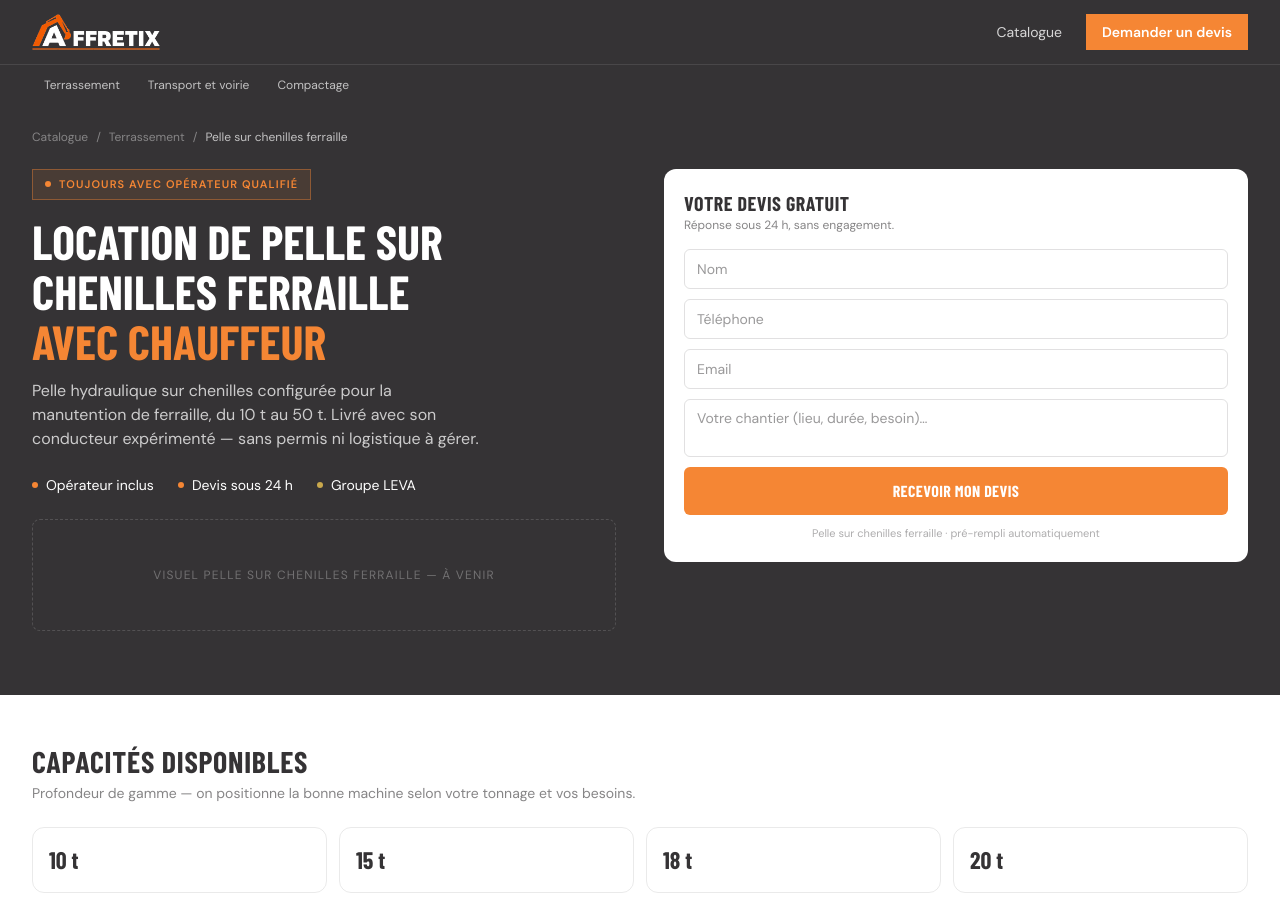
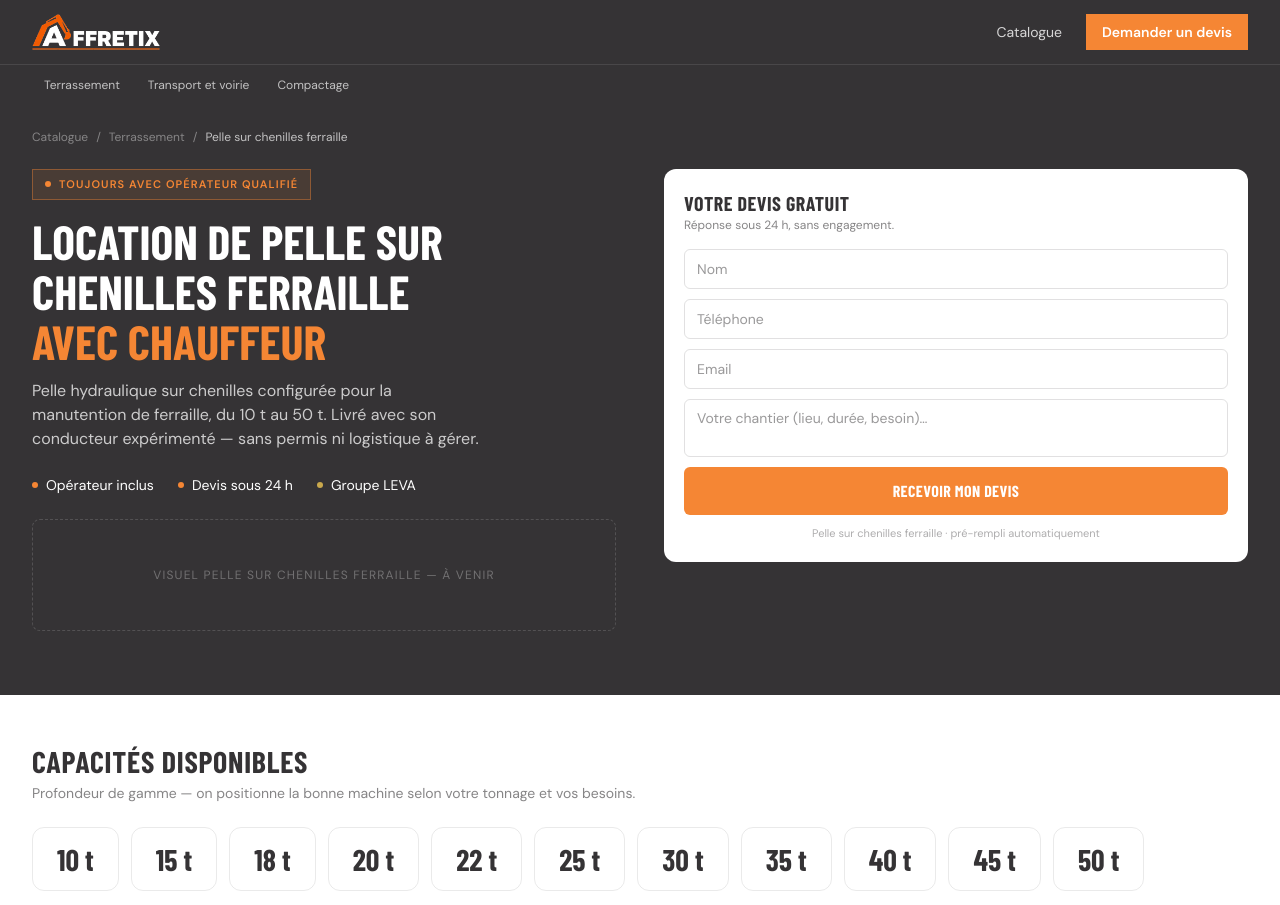
Before and after one commit to RomainRCD/Affretix_website, a Next.js app: page /catalogue/terrassement/pelle-chenilles-ferraille in a window 1280 px wide. Shown: the top 905 px of the page. Built offline with nearby package versions, Linux system fonts and the light colour scheme.

Commit message:
feat(fiche produit): regroupe les capacites par tonnage avec options en pastille orange

```diff
--- a/src/app/catalogue/[slug]/[machineSlug]/page.tsx
+++ b/src/app/catalogue/[slug]/[machineSlug]/page.tsx
@@ -60,6 +60,21 @@
 
   const family = machineFamilies.find((f) => f.slug === slug)
   const nameLower = machine.name.toLowerCase()
+
+  // Regroupe les variantes par tonnage : "18 t" et "18 t + balayeuse avant"
+  // deviennent un seul bloc "18 t" portant l'option en pastille.
+  const capacities = machine.variants.reduce<{ label: string; options: string[] }[]>(
+    (acc, v) => {
+      const existing = acc.find((c) => c.label === v.label)
+      if (existing) {
+        if (v.detail) existing.options.push(v.detail)
+      } else {
+        acc.push({ label: v.label, options: v.detail ? [v.detail] : [] })
+      }
+      return acc
+    },
+    [],
+  )
 
   const useCases = [
     `Transport et manutention sur chantier — ${family?.name.toLowerCase() ?? 'BTP'}`,
@@ -135,12 +150,26 @@
         <p className="font-body text-sm text-grey-dark/60 mt-1 mb-6 max-w-2xl">
           Profondeur de gamme — on positionne la bonne machine selon votre tonnage et vos besoins.
         </p>
-        {machine.variants.length > 0 ? (
-          <div className="grid grid-cols-2 sm:grid-cols-3 lg:grid-cols-4 gap-3">
-            {machine.variants.map((v, i) => (
-              <div key={`${v.label}-${i}`} className="border border-grey-dark/10 rounded-xl p-4">
-                <p className="font-heading font-bold text-2xl text-grey-dark">{v.label}</p>
-                {v.detail && <p className="font-body text-xs text-grey-dark/50 mt-1">{v.detail}</p>}
+        {capacities.length > 0 ? (
+          <div className="flex flex-wrap gap-3 items-stretch">
+            {capacities.map((c, i) => (
+              <div
+                key={`${c.label}-${i}`}
+                className="flex flex-col justify-center gap-2.5 border border-grey-dark/10 rounded-xl px-6 py-4"
+              >
+                <p className="font-heading font-bold text-3xl text-grey-dark leading-none">{c.label}</p>
+                {c.options.length > 0 && (
+                  <div className="flex flex-wrap gap-1.5">
+                    {c.options.map((o, j) => (
+                      <span
+                        key={j}
+                        className="font-body text-[13px] font-medium text-orange-dark bg-orange/10 px-2.5 py-1 rounded-full"
+                      >
+                        {o}
+                      </span>
+                    ))}
+                  </div>
+                )}
               </div>
             ))}
           </div>
```
